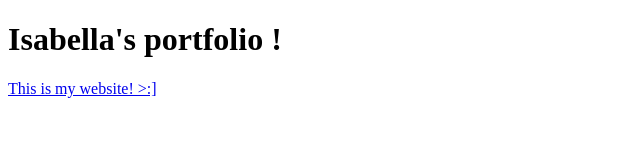
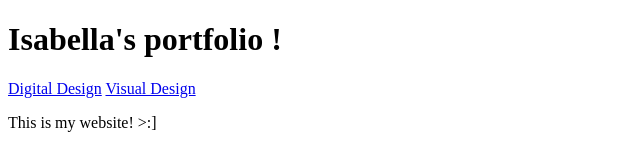
Before and after one commit to Dandelion-Suero/Suero.github.io, a plain HTML site: page index.html in a window 1280 px wide. Shown: the whole page, without its empty margins (0-640 px from the left). Drawn offline with Linux system fonts and the light colour scheme.

Commit message:
Update index.html

```diff
--- a/index.html
+++ b/index.html
@@ -9,8 +9,9 @@
   <body>
 
       <h1> Isabella's portfolio !</h1>
-    <a href="digitaldesign.html" Digital Design</a>
-    <a href="visualdesign.html" Visual Design</a>
+    <a href="digitaldesign.html"> Digital Design</a>
+
+    <a href="visualdesign.html"> Visual Design</a>
       <p> This is my website! >:] </p>
 
   </body>
```
